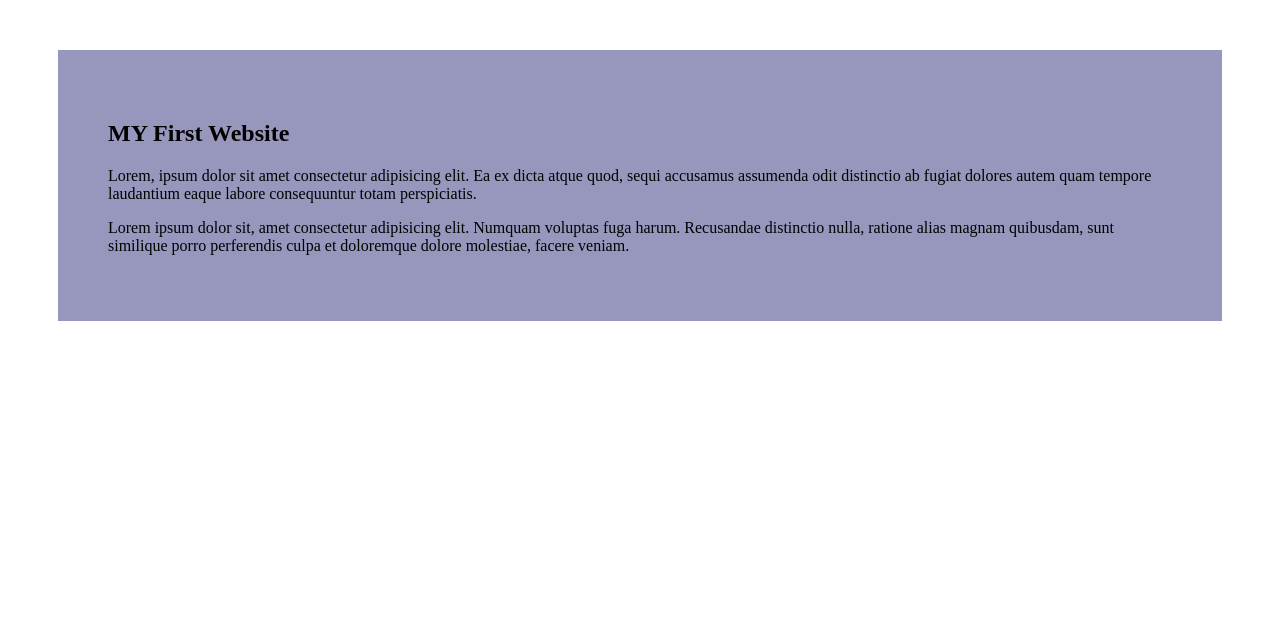
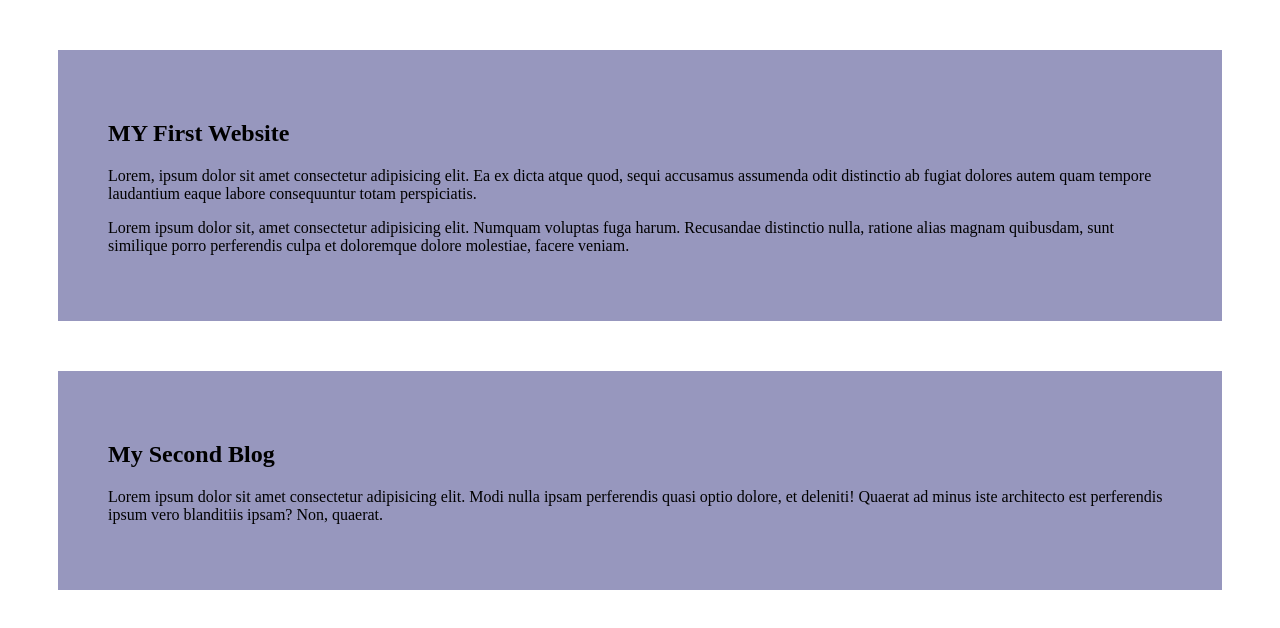
Before and after one commit to Md-Badhon-Sheikh/my-simple-website, a plain HTML site: page index.html in a window 1280 px wide. Drawn offline with Linux system fonts and the light colour scheme.

Commit message:
added second bolg

```diff
--- a/index.html
+++ b/index.html
@@ -12,5 +12,9 @@
     <p>Lorem, ipsum dolor sit amet consectetur adipisicing elit. Ea ex dicta atque quod, sequi accusamus assumenda odit distinctio ab fugiat dolores autem quam tempore laudantium eaque labore consequuntur totam perspiciatis.</p>
     <p>Lorem ipsum dolor sit, amet consectetur adipisicing elit. Numquam voluptas fuga harum. Recusandae distinctio nulla, ratione alias magnam quibusdam, sunt similique porro perferendis culpa et doloremque dolore molestiae, facere veniam.</p>
     </div>
+    <div>
+        <h2>My Second Blog</h2>
+        <p>Lorem ipsum dolor sit amet consectetur adipisicing elit. Modi nulla ipsam perferendis quasi optio dolore, et deleniti! Quaerat ad minus iste architecto est perferendis ipsum vero blanditiis ipsam? Non, quaerat.</p>
+    </div>
 </body>
 </html>
```
